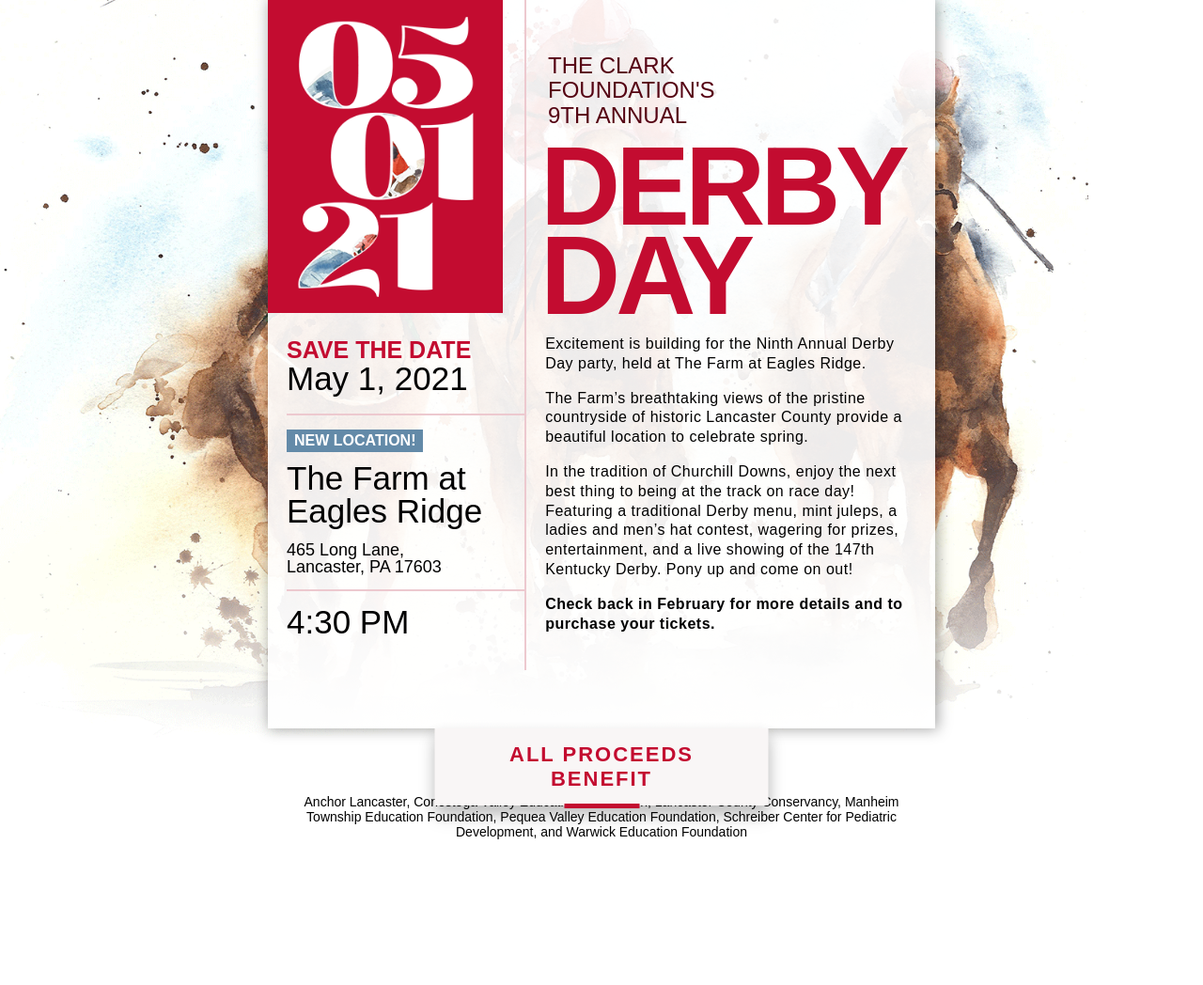
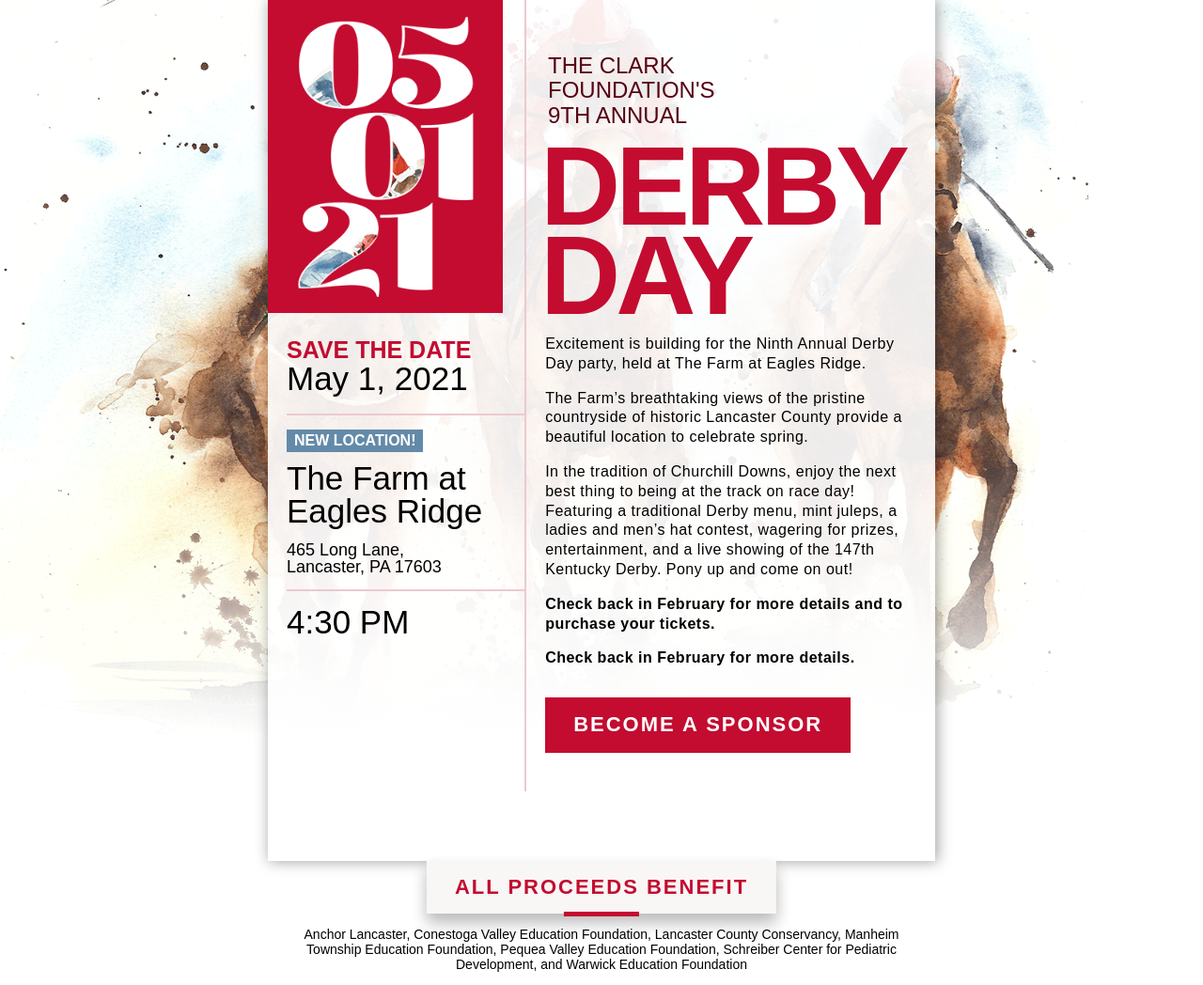
Before and after one commit to lisli/dd-std-2021, a PHP site: page / in a window 1280 px wide. Shown: the whole page at 94% size. Before the commit the page ends 893 px from the top, so only its background shows below. Run offline with PHP 8.4, Linux system fonts and the light colour scheme; some libraries are stand-ins or nearby versions; some web fonts are replaced.

Commit message:
style updates, add sponsorship version text and button

```diff
--- a/dist/css/styles.css
+++ b/dist/css/styles.css
@@ -50,11 +50,16 @@
     .header {
       margin-bottom: 0; } }
 
+@media (min-width: 768px) {
+  .header__text {
+    text-align: center; } }
+
 @media (min-width: 1024px) {
   .header__text {
     width: 51%;
     float: left;
-    margin: 32px 0 0 20px; } }
+    margin: 32px 0 0 20px;
+    text-align: left; } }
 
 .header--small {
   font-size: 24px;
@@ -63,10 +68,14 @@
   color: #550313;
   padding-left: 8px;
   width: 310px; }
+  @media (min-width: 768px) {
+    .header--small {
+      margin: 0 auto; } }
   @media (min-width: 1024px) {
     .header--small {
       padding: 25px 0 15px 8px;
-      width: 220px; } }
+      width: 220px;
+      margin: 0; } }
 
 .header--large {
   color: #c30c30;
@@ -228,7 +237,7 @@
   text-align: center;
   font-weight: bold;
   letter-spacing: 2px;
-  width: 77%;
+  white-space: nowrap;
   margin: 0;
   padding: 15px 30px;
   position: absolute;
@@ -294,3 +303,17 @@
     .charity__text--lg {
       margin-bottom: 20px;
       font-size: 40px; } }
+
+.btn {
+  background: #c30c30;
+  color: white;
+  text-decoration: none;
+  font-family: oskar, sans-serif;
+  font-size: 22px;
+  text-transform: uppercase;
+  text-align: center;
+  font-weight: bold;
+  letter-spacing: 2px;
+  padding: 15px 30px;
+  margin: 15px 0 30px;
+  display: inline-block; }
--- a/index.html
+++ b/index.html
@@ -57,6 +57,12 @@
                         prizes, entertainment, and a live showing of the 147th Kentucky Derby. Pony up and come on out!
                     </p>
                     <p class="text--bold">Check back in February for more details and to purchase your tickets.</p>
+                    <!-- include in sponsorship version -->
+                    <p class="text--bold">Check back in February for more details.</p>
+                    <a class="btn"
+                        href="//cdnimg.webstaurantstore.com/uploads/images/2020/11/derby-day-2021_sponsorship-form.pdf">Become
+                        a Sponsor</a>
+                    <!-- end sponsorship version -->
                 </div>
             </div>
         </div>
--- a/src/scss/styles.scss
+++ b/src/scss/styles.scss
@@ -86,10 +86,14 @@
 }
 
 .header__text {
+    @media (min-width: $tablet) {
+        text-align: center;
+    }
     @media (min-width: $smallDesktop) {
         width: 51%;
         float: left;
         margin: 32px 0 0 20px;
+        text-align: left;
     }
 }
 
@@ -101,9 +105,14 @@
     padding-left: 8px;
     width: 310px;
 
+    @media (min-width: $tablet) {
+        margin: 0 auto;
+    }
+
     @media (min-width: $smallDesktop) {
         padding: 25px 0 15px 8px;
         width: 220px;
+        margin: 0;
     }
 }
 
@@ -296,7 +305,7 @@
     text-align: center;
     font-weight: bold;
     letter-spacing: 2px;
-    width: 77%;
+    white-space: nowrap;
     margin: 0;
     padding: 15px 30px;
     position: absolute;
@@ -376,3 +385,18 @@
         font-size: 40px;
     }
 }
+
+.btn {
+    background: $red;
+    color: white;
+    text-decoration: none;
+    font-family: $oskar;
+    font-size: 22px;
+    text-transform: uppercase;
+    text-align: center;
+    font-weight: bold;
+    letter-spacing: 2px;
+    padding: 15px 30px;
+    margin: 15px 0 30px;
+    display: inline-block;
+}
```
